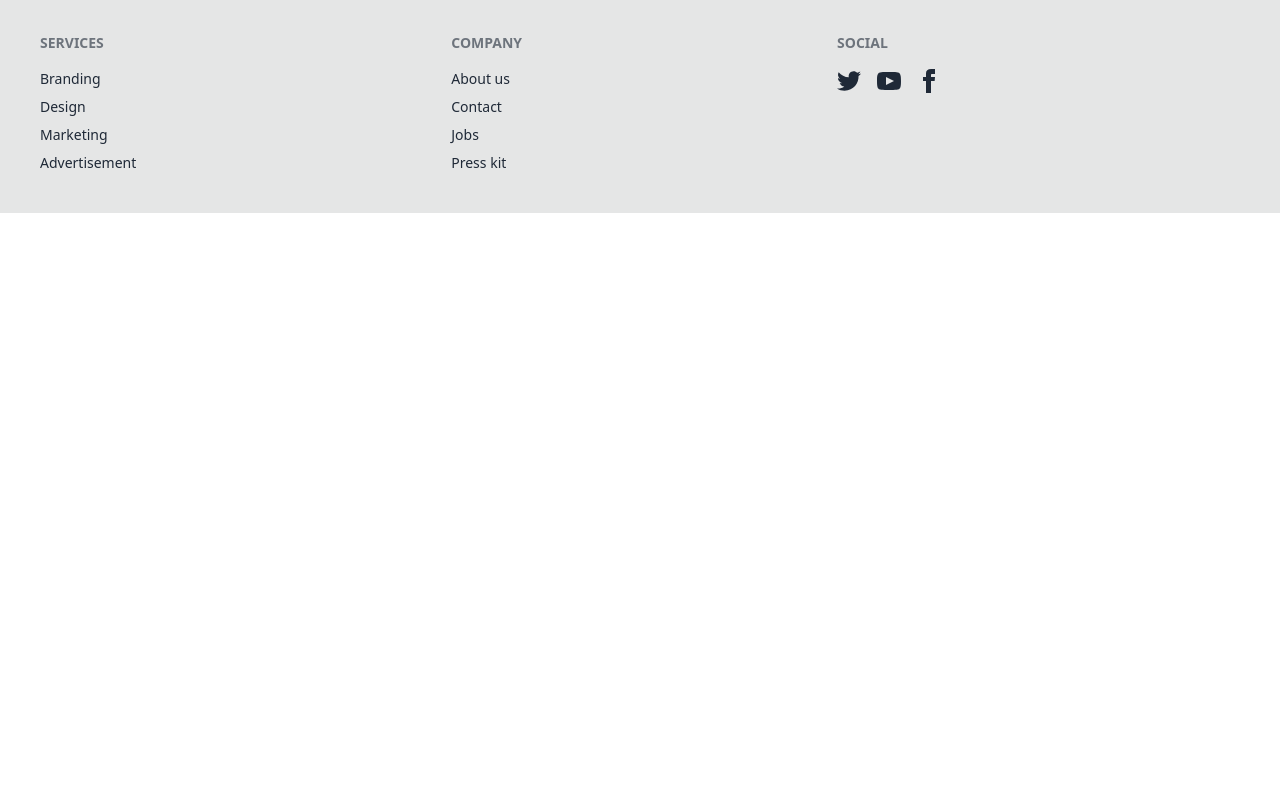
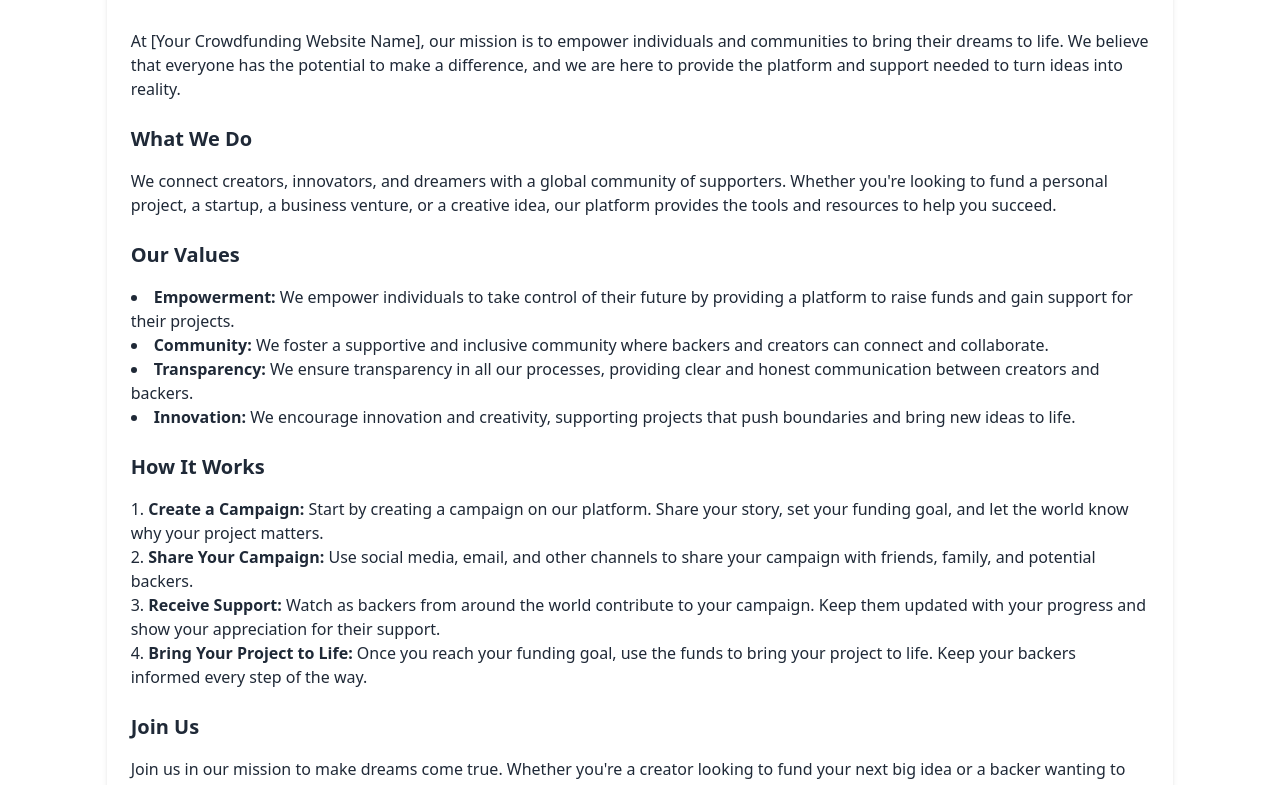
Before and after one commit to ranastudent/B10-A10-Client-Site, a React (Vite) app: page /home/partner in a window 1280 px wide. Shown: the part 1045-1830 px from the top of the page. Before the commit the page ends 1278 px from the top, so only its background shows below. Built offline with nearby package versions, Linux system fonts and the light colour scheme; no server answers.

Commit message:
parner.jsx is done

```diff
--- a/src/components/Partner.jsx
+++ b/src/components/Partner.jsx
@@ -1,11 +1,36 @@
 import React from 'react';
 
-const Partner = () => {
-      return (
-            <div>
-                  Partner
-            </div>
-      );
+const OurMission = () => {
+  return (
+    <div className="container mx-auto mt-10 p-6 bg-white rounded-lg shadow-md">
+      <h2 className="text-2xl font-bold mb-6">Our Mission</h2>
+      <p>
+        At [Your Crowdfunding Website Name], our mission is to empower individuals and communities to bring their dreams to life. We believe that everyone has the potential to make a difference, and we are here to provide the platform and support needed to turn ideas into reality.
+      </p>
+      <h3 className="text-xl font-bold mt-6 mb-4">What We Do</h3>
+      <p>
+        We connect creators, innovators, and dreamers with a global community of supporters. Whether you're looking to fund a personal project, a startup, a business venture, or a creative idea, our platform provides the tools and resources to help you succeed.
+      </p>
+      <h3 className="text-xl font-bold mt-6 mb-4">Our Values</h3>
+      <ul className="list-disc list-inside">
+        <li><strong>Empowerment:</strong> We empower individuals to take control of their future by providing a platform to raise funds and gain support for their projects.</li>
+        <li><strong>Community:</strong> We foster a supportive and inclusive community where backers and creators can connect and collaborate.</li>
+        <li><strong>Transparency:</strong> We ensure transparency in all our processes, providing clear and honest communication between creators and backers.</li>
+        <li><strong>Innovation:</strong> We encourage innovation and creativity, supporting projects that push boundaries and bring new ideas to life.</li>
+      </ul>
+      <h3 className="text-xl font-bold mt-6 mb-4">How It Works</h3>
+      <ol className="list-decimal list-inside">
+        <li><strong>Create a Campaign:</strong> Start by creating a campaign on our platform. Share your story, set your funding goal, and let the world know why your project matters.</li>
+        <li><strong>Share Your Campaign:</strong> Use social media, email, and other channels to share your campaign with friends, family, and potential backers.</li>
+        <li><strong>Receive Support:</strong> Watch as backers from around the world contribute to your campaign. Keep them updated with your progress and show your appreciation for their support.</li>
+        <li><strong>Bring Your Project to Life:</strong> Once you reach your funding goal, use the funds to bring your project to life. Keep your backers informed every step of the way.</li>
+      </ol>
+      <h3 className="text-xl font-bold mt-6 mb-4">Join Us</h3>
+      <p>
+        Join us in our mission to make dreams come true. Whether you're a creator looking to fund your next big idea or a backer wanting to support innovative projects, [Your Crowdfunding Website Name] is the place for you.
+      </p>
+    </div>
+  );
 };
 
-export default Partner;
+export default OurMission;
```
